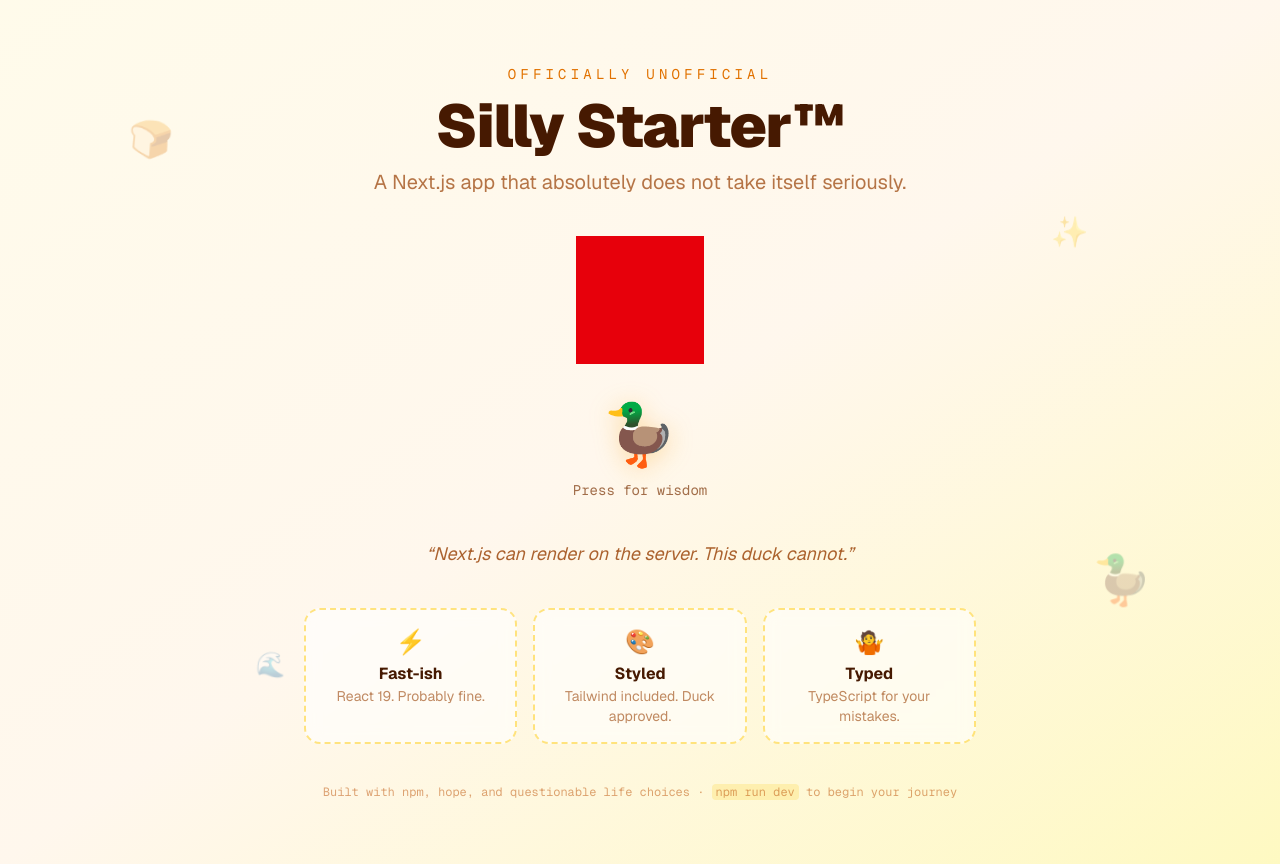
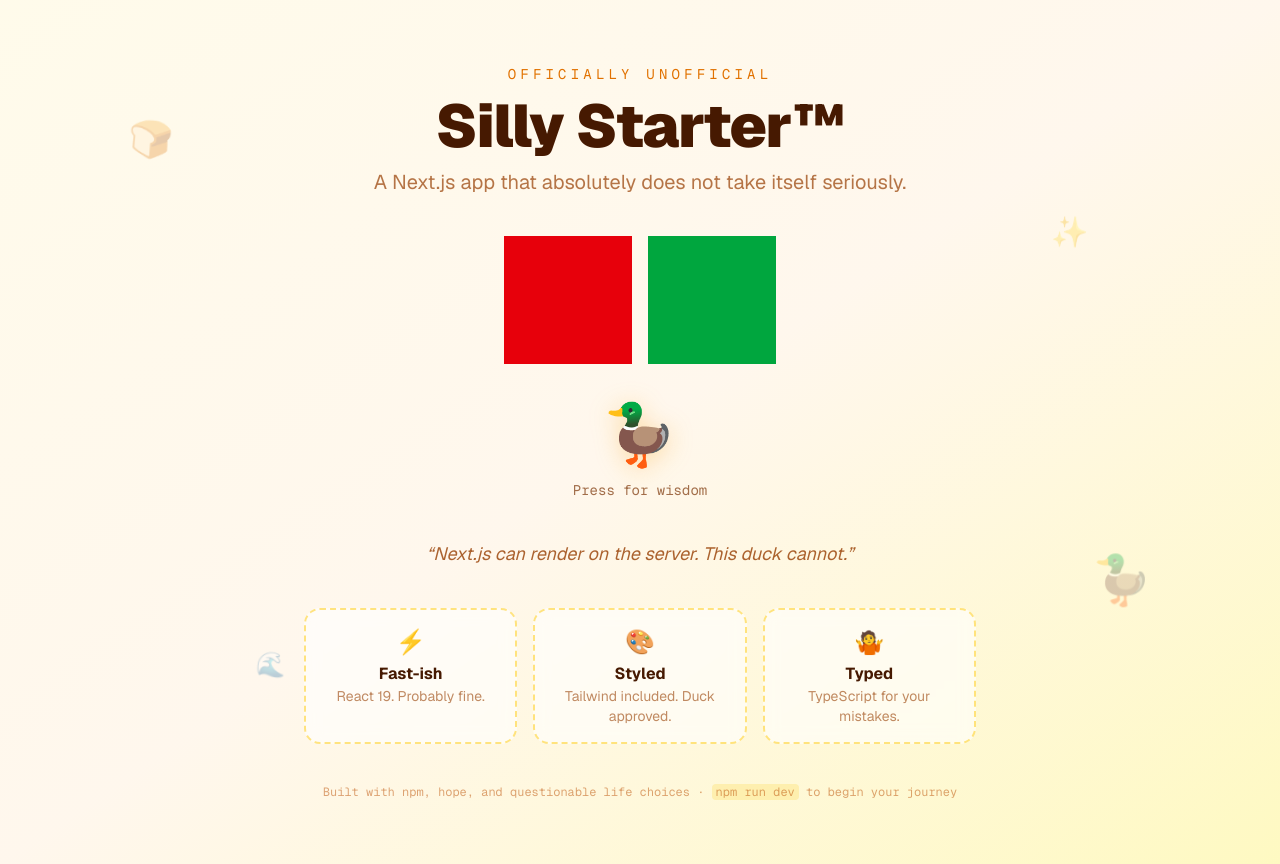
Before and after one commit to cursoragentdevtest-hue/starter-repo, a Next.js app: page / in a window 1280 px wide. Built offline with nearby package versions, Linux system fonts and the light colour scheme.

Commit message:
Add green square to homepage
Display a vibrant green square alongside the red square for cloud
queued task TWO.

Co-authored-by: cursoragentdevtest-hue <cursoragentdevtest-hue@users.noreply.github.com>

```diff
--- a/src/app/page.tsx
+++ b/src/app/page.tsx
@@ -1,4 +1,5 @@
 import { DuckButton } from "@/components/DuckButton";
+import { GreenSquare } from "@/components/GreenSquare";
 import { RedSquare } from "@/components/RedSquare";
 import { SillyFacts } from "@/components/SillyFacts";
 
@@ -25,7 +26,10 @@ export default function Home() {
           </p>
         </div>
 
-        <RedSquare />
+        <div className="flex items-center gap-4">
+          <RedSquare />
+          <GreenSquare />
+        </div>
 
         <DuckButton />
 
--- /dev/null
+++ b/src/components/GreenSquare.tsx
@@ -0,0 +1,9 @@
+export function GreenSquare() {
+  return (
+    <div
+      className="size-32 bg-green-600"
+      aria-label="Green square"
+      role="img"
+    />
+  );
+}
```
